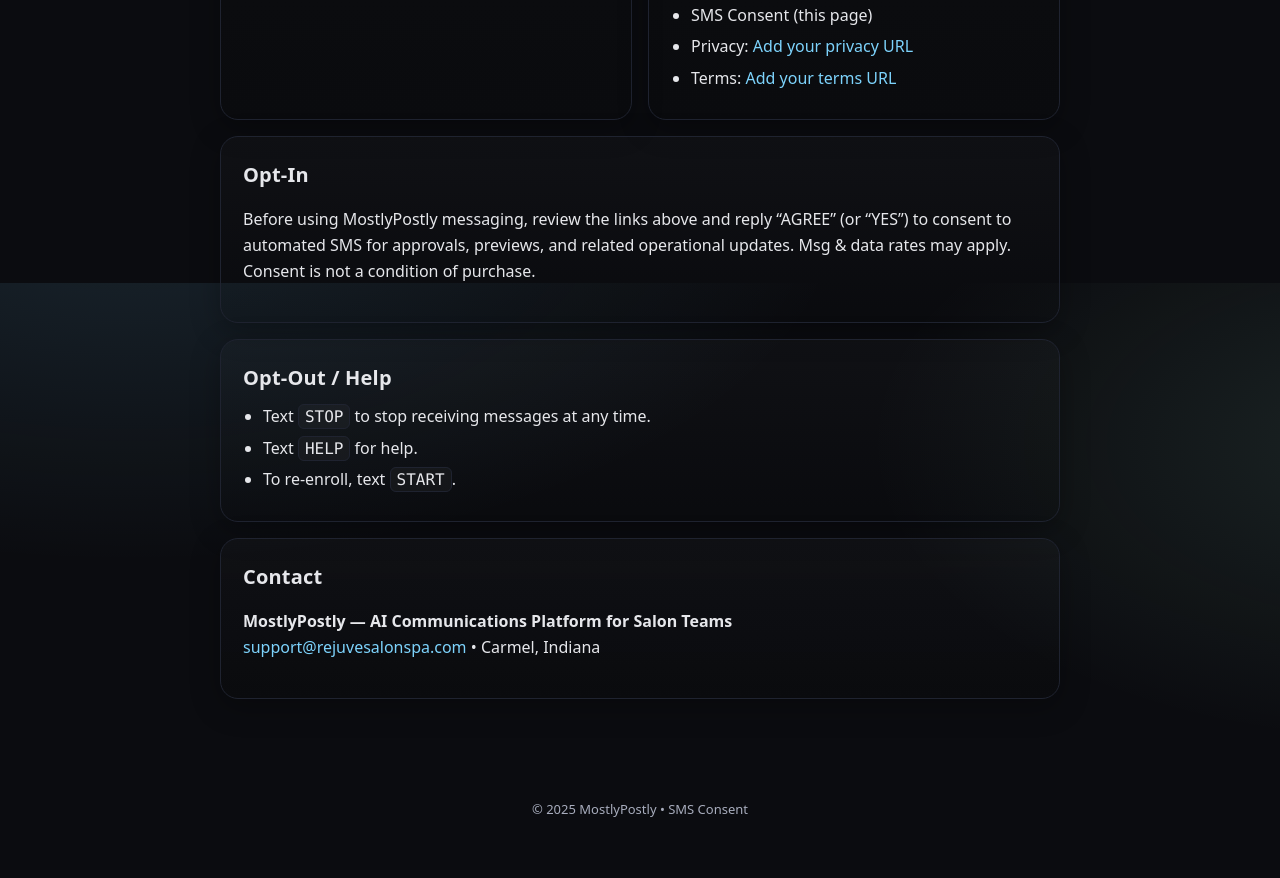
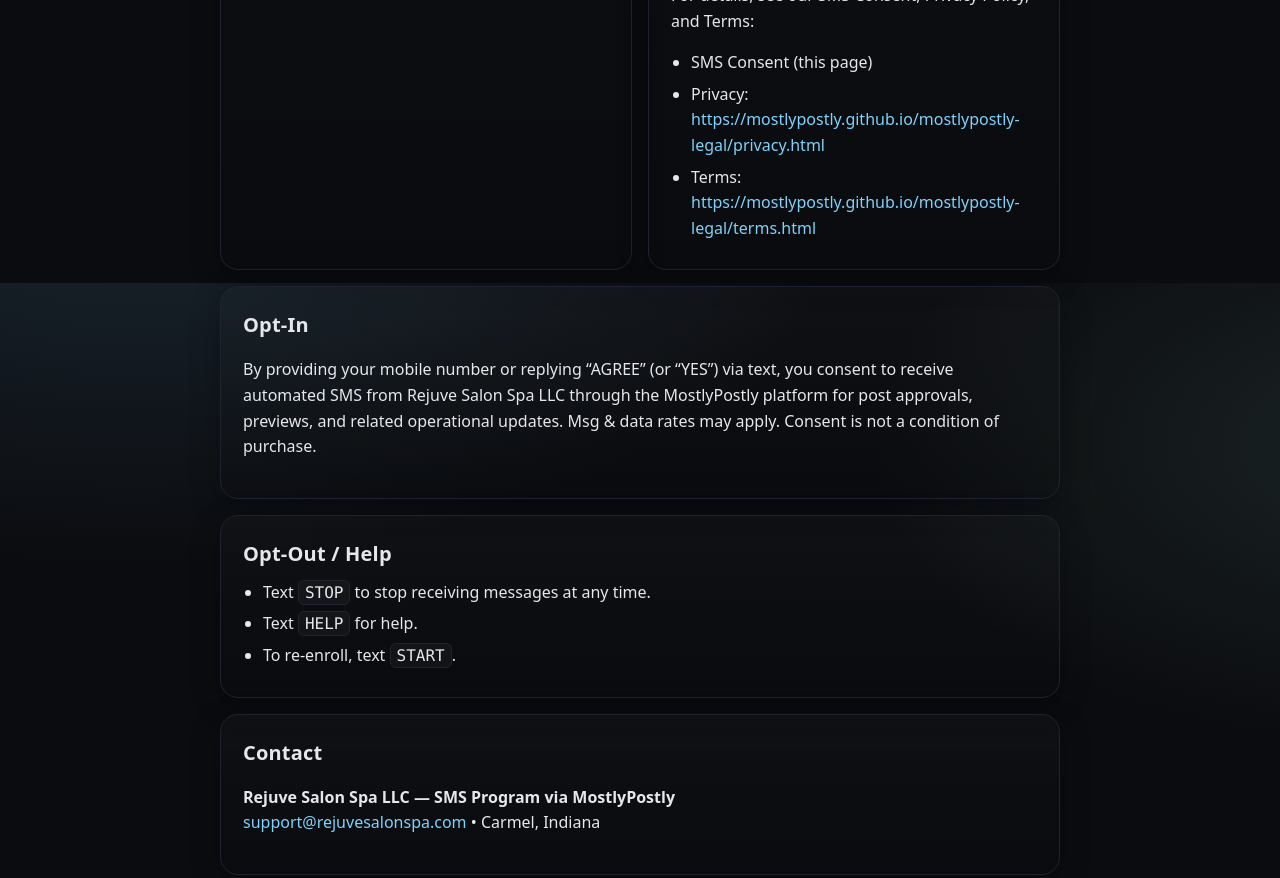
Before and after one commit to mostlypostly/mostlypostly-legal, a plain HTML site: page sms-consent.html in a window 1280 px wide. Shown: the part 1317-2195 px from the top of the page. Before the commit the page ends 2137 px from the top, so only its background shows below. Drawn offline with Linux system fonts and the light colour scheme.

Commit message:
Update sms-consent.html

```diff
--- a/sms-consent.html
+++ b/sms-consent.html
@@ -3,8 +3,8 @@
 <head>
   <meta charset="utf-8" />
   <meta name="viewport" content="width=device-width, initial-scale=1" />
-  <title>MostlyPostly SMS Consent</title>
-  <meta name="description" content="SMS consent disclosure for MostlyPostly, the AI assistant for salon teams." />
+  <title>MostlyPostly SMS Consent — Rejuve Salon Spa LLC</title>
+  <meta name="description" content="SMS consent disclosure for Rejuve Salon Spa LLC, administered via MostlyPostly." />
   <style>
     :root {
       --bg: #0b0c10;
@@ -127,6 +127,7 @@
       MostlyPostly
     </a>
     <h1>MostlyPostly SMS Consent</h1>
+    <p><strong>Rejuve Salon Spa LLC</strong> — SMS Program administered via MostlyPostly</p>
     <div class="subtle">Effective Date: October 2025 • Last Updated: October 2025</div>
   </header>
 
@@ -171,15 +172,25 @@
         <p>For details, see our SMS Consent, Privacy Policy, and Terms:</p>
         <ul>
           <li>SMS Consent (this page)</li>
-          <li>Privacy: <a href="#" id="privacy-link" rel="nofollow noopener">Add your privacy URL</a></li>
-          <li>Terms: <a href="#" id="terms-link" rel="nofollow noopener">Add your terms URL</a></li>
+          <li>Privacy:
+            <a href="https://mostlypostly.github.io/mostlypostly-legal/privacy.html"
+               id="privacy-link" rel="nofollow noopener">
+               https://mostlypostly.github.io/mostlypostly-legal/privacy.html
+            </a>
+          </li>
+          <li>Terms:
+            <a href="https://mostlypostly.github.io/mostlypostly-legal/terms.html"
+               id="terms-link" rel="nofollow noopener">
+               https://mostlypostly.github.io/mostlypostly-legal/terms.html
+            </a>
+          </li>
         </ul>
       </section>
     </div>
 
     <section id="opt-in">
       <h2>Opt-In</h2>
-      <p>Before using MostlyPostly messaging, review the links above and reply “AGREE” (or “YES”) to consent to automated SMS for approvals, previews, and related operational updates. Msg &amp; data rates may apply. Consent is not a condition of purchase.</p>
+      <p>By providing your mobile number or replying “AGREE” (or “YES”) via text, you consent to receive automated SMS from Rejuve Salon Spa LLC through the MostlyPostly platform for post approvals, previews, and related operational updates. Msg &amp; data rates may apply. Consent is not a condition of purchase.</p>
     </section>
 
     <section id="opt-out">
@@ -193,26 +204,18 @@
 
     <section id="contact">
       <h2>Contact</h2>
-      <p><strong>MostlyPostly — AI Communications Platform for Salon Teams</strong><br/>
+      <p><strong>Rejuve Salon Spa LLC — SMS Program via MostlyPostly</strong><br/>
          <a href="mailto:support@rejuvesalonspa.com">support@rejuvesalonspa.com</a> • Carmel, Indiana
       </p>
     </section>
   </main>
 
   <footer>
-    © <span id="year"></span> MostlyPostly • SMS Consent
+    © <span id="year"></span> Rejuve Salon Spa LLC • MostlyPostly SMS Consent
   </footer>
 
   <script>
-    // simple year updater
     document.getElementById('year').textContent = new Date().getFullYear();
-    // optional: replace placeholders easily if you set window.POLICY_LINKS before load
-    (function applyLinks() {
-      if (!window.POLICY_LINKS) return;
-      const { privacy, terms } = window.POLICY_LINKS;
-      if (privacy) { const a = document.getElementById('privacy-link'); a.href = privacy; a.textContent = privacy; }
-      if (terms)   { const a = document.getElementById('terms-link'); a.href = terms; a.textContent = terms; }
-    })();
   </script>
 </body>
 </html>
```
